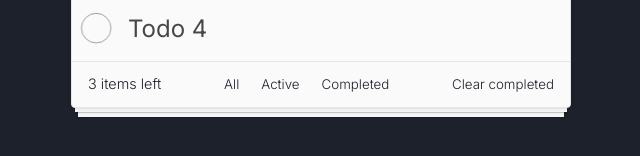
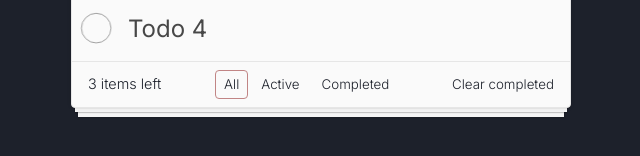
Before and after one commit to weasel-0/Todo, a Svelte app: page / in a window 1280 px wide. Shown: the part 538-694 px from the top of the page, without its empty margins (319-959 px from the left). Built offline with nearby package versions, Linux system fonts and the light colour scheme.

Commit message:
added functionality - filter todos

```diff
--- /dev/null
+++ b/src/components/FilterTodos.svelte
@@ -0,0 +1,42 @@
+<script>
+    export let selectedFilter
+    export let setFilter
+
+    let filters = ['all', 'active', 'completed']
+</script>
+
+<div class="filters">
+    {#each filters as filter}
+        <button
+            on:click={() => setFilter(filter)}
+            class:selected={selectedFilter === filter}
+            class="filter"
+        >
+            {filter}
+        </button>
+    {/each}
+</div>
+
+<style>
+    /* Filters */
+
+    .filters {
+        display: flex;
+        gap: var(--spacing-4);
+    }
+
+    .filter {
+        text-transform: capitalize;
+        padding: var(--spacing-4) var(--spacing-8);
+        border: 1px solid transparent;
+        border-radius: var(--radius-base);
+    }
+
+    .filter:hover {
+        border: 1px solid var(--color-highlight);
+    }
+
+    .selected {
+        border-color: var(--color-highlight);
+    }
+</style>
--- a/src/components/Todos.svelte
+++ b/src/components/Todos.svelte
@@ -2,6 +2,8 @@
     import AddTodo from '$root/components/AddTodo.svelte'
     import Todo from '$root/components/Todo.svelte'
     import TodosLeft from '$root/components/TodosLeft.svelte'
+    import FilterTodos from '$root/components/FilterTodos.svelte'
+    import App from '$root/App.svelte'
     //state
     let todos = [
         { id: '1e4a59703af84', text: 'Todo 1', completed: true },
@@ -10,12 +12,14 @@
         { id: '53ae48bf605cc', text: 'Todo 4', completed: false },
     ]
 
+    let selectedFilter = 'all'
     //debug
     $: console.log(todos)
 
     //computed values
     $: todosAmount = todos.length
     $: incompleteTodos = todos.filter((todo) => !todo.completed).length
+    $: filteredTodos = filterTodos(todos, selectedFilter)
 
     //methods
     function generateRandomId() {
@@ -56,6 +60,21 @@
         let currentTodo = todos.findIndex((todo) => todo.id === id)
         todos[currentTodo].text = newTodo
     }
+
+    function setFilter(newFilter) {
+        selectedFilter = newFilter
+    }
+
+    function filterTodos(todos, filter) {
+        switch (filter) {
+            case 'all':
+                return todos
+            case 'active':
+                return todos.filter((todo) => !todo.completed)
+            case 'completed':
+                return todos.filter((todo) => todo.completed)
+        }
+    }
 </script>
 
 <main>
@@ -64,17 +83,13 @@
         <AddTodo {addTodo} {toggleCompleted} {todosAmount} />
         {#if todosAmount}
             <ul class="todo-list">
-                {#each todos as todo (todo.id)}
+                {#each filteredTodos as todo (todo.id)}
                     <Todo {todo} {completeTodo} {removeTodo} {editTodo} />
                 {/each}
             </ul>
             <div class="actions">
                 <TodosLeft {incompleteTodos} />
-                <div class="filters">
-                    <button class="filter">All</button>
-                    <button class="filter">Active</button>
-                    <button class="filter">Completed</button>
-                </div>
+                <FilterTodos {selectedFilter} {setFilter} />
                 <button class="clear-completed">Clear completed</button>
             </div>
         {/if}
@@ -133,26 +148,4 @@
             0 17px 2px -6px hsla(0, 0%, 0%, 0.2);
         z-index: -1;
     }
-
-    /* Filters */
-
-    .filters {
-        display: flex;
-        gap: var(--spacing-4);
-    }
-
-    .filter {
-        text-transform: capitalize;
-        padding: var(--spacing-4) var(--spacing-8);
-        border: 1px solid transparent;
-        border-radius: var(--radius-base);
-    }
-
-    .filter:hover {
-        border: 1px solid var(--color-highlight);
-    }
-
-    .selected {
-        border-color: var(--color-highlight);
-    }
 </style>
```
